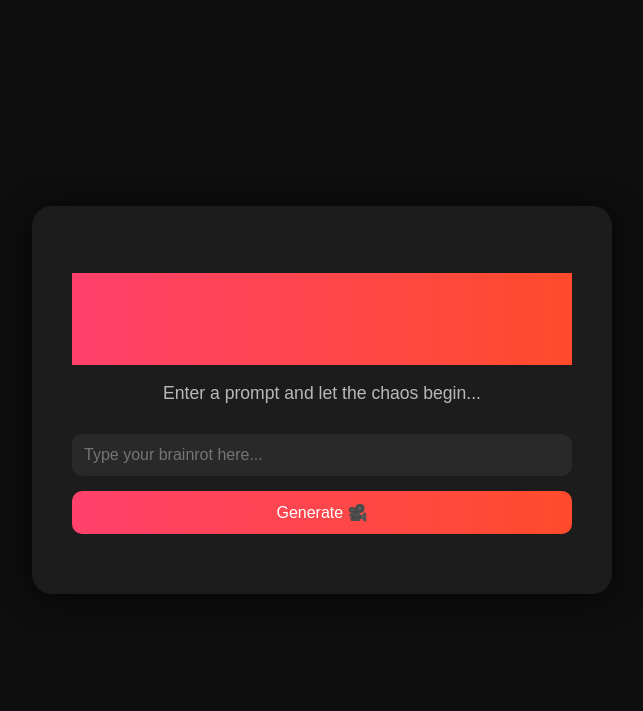
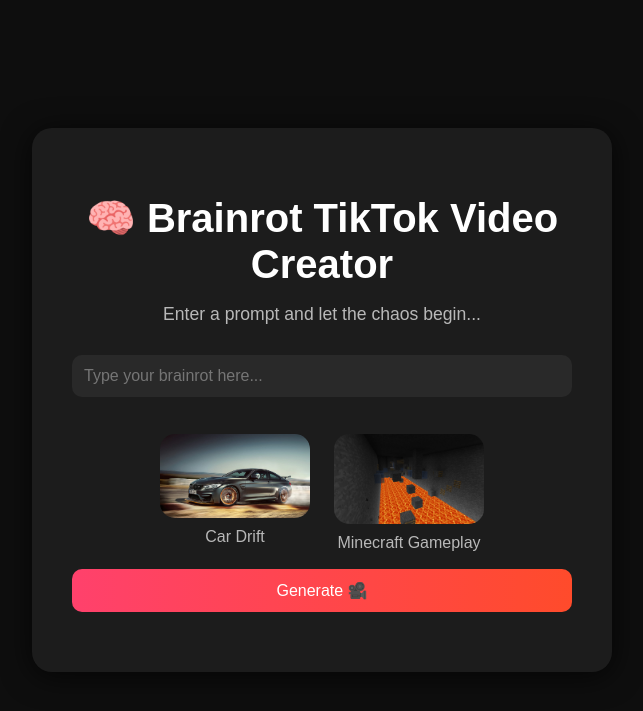
Before and after one commit to Firathubgit/Brainrot-Video-Generator, a Flask app: page / in a window 1280 px wide. Shown: the top 711 px of the page, without its empty margins (318-961 px from the left). Run offline with Flask 3, Linux system fonts and the light colour scheme.

Commit message:
Added video option sleection and more stuff.

```diff
--- a/app.py
+++ b/app.py
@@ -19,27 +19,31 @@ def index():
 @app.route("/generate", methods=["POST"])
 def generate():
     try:
-        # Get the user's input prompt from the request
+        # Get user's input prompt and video selection from the request
         data = request.json
         user_prompt = data.get("prompt", "")
+        video_choice = data.get("video_choice", "minecraft_gameplay1.mp4")  # Default video if none is selected
+
         if not user_prompt.strip():
             return jsonify({"error": "No prompt provided"}), 400
 
-        # Step 1: Use ChatGPT to generate a story
+        # Step 1: Generate story text using ChatGPT
         story_text = generate_story(user_prompt)
 
-        # Step 2: Convert the story text to audio with ElevenLabs
+        # Step 2: Convert story text to audio using ElevenLabs
         audio_filename = f"audio_{uuid.uuid4()}.mp3"
         audio_path = os.path.join(OUTPUT_FOLDER, audio_filename)
         generate_audio(story_text, output_file=audio_path)
 
-        # Step 3: Use Whisper to transcribe the audio and get timestamps
+        # Step 3: Transcribe audio using Whisper
         text_segments = transcribe_audio_with_whisper(audio_path)
 
-        # Step 4: Use MoviePy to create the final video
+        # Step 4: Dynamically set video based on user choice
         video_filename = f"video_{uuid.uuid4()}.mp4"
         video_path = os.path.join(OUTPUT_FOLDER, video_filename)
-        gameplay_path = "content/videoplayback.mp4"  # Path to your gameplay video
+        gameplay_path = os.path.join("content", video_choice)
+
+        # Step 5: Create final video
         create_video_with_synced_text(
             video_path=gameplay_path,
             audio_path=audio_path,
@@ -47,7 +51,7 @@ def generate():
             output_path=video_path
         )
 
-        # Step 5: Return the video URL
+        # Step 6: Return the video URL
         return jsonify({"video_url": f"/download/{video_filename}"})
     except Exception as e:
         print(f"Error: {e}")
--- a/static/style.css
+++ b/static/style.css
@@ -21,8 +21,9 @@ body {
 
 h1 {
     font-size: 2.5rem;
-    background: linear-gradient(90deg, #ff416c, #ff4b2b);
-    -webkit-text-fill-color: transparent;
+
+    -webkit-text-fill-color:#ffffff;
+    color: bl;
     margin-bottom: 10px;
 }
 
@@ -104,6 +105,52 @@ button:hover {
     display: none;
 }
 
+/* Video selection grid */
+.video-selection {
+    display: flex;
+    gap: 20px;
+    justify-content: center;
+    margin-top: 20px;
+}
+
+.video-option {
+    position: relative;
+    width: 150px;
+    border-radius: 15px;
+    overflow: hidden;
+    cursor: pointer;
+    transition: transform 0.3s ease, box-shadow 0.3s ease;
+    border: 2px solid transparent;
+}
+
+.video-option img {
+    width: 100%;
+    height: auto;
+    display: block;
+    border-radius: 15px;
+}
+
+/* Hover effect */
+.video-option:hover {
+    transform: scale(1.05);
+    box-shadow: 0 8px 20px rgba(255, 75, 43, 0.5);
+}
+
+/* Selected video style */
+.video-option.selected {
+    border-color: #ff416c;
+    box-shadow: 0 0 20px rgba(255, 65, 108, 0.8);
+}
+
+/* Video label styling */
+.video-option p {
+    text-align: center;
+    margin: 10px 0 0 0;
+    font-size: 1rem;
+    color: #e0e0e0;
+}
+
+
 @keyframes spin {
     to {
         transform: rotate(360deg);
--- a/storygenerator.py
+++ b/storygenerator.py
@@ -17,7 +17,7 @@ def generate_story(prompt_text):
         response = openai.ChatCompletion.create(
             model="gpt-4",  # Or "gpt-4" if you have access
             messages=[
-                {"role": "system", "content": "You are a motivational, insperational person that will make the watcher of you'r tiktok video inspired to make money and persue greatness and their dream car."},
+                {"role": "system", "content": "you are a tiktok video creator. Your videos have content playing behind you and you job is simply creating the story in a redy to voice over state. none off this voiceover, background set detail describing. Just pure script off what the voice over is going to say. The video behind you is not going to chnage under no surcumstance so you are just going to output the script. The theme is probmt based and it can be whatever. Countinues story, no numbers throughout the script which clariyfies parts."},
                 {"role": "user", "content": prompt_text}
             ],
             temperature=0.7,  # Adjust creativity level
--- a/templates/index.html
+++ b/templates/index.html
@@ -1,9 +1,10 @@
+<!DOCTYPE html>
 <html lang="en">
 <head>
     <meta charset="UTF-8">
     <meta name="viewport" content="width=device-width, initial-scale=1.0">
     <title>Brainrot Video Generator</title>
-    <link rel="stylesheet" href="static\style.css">
+    <link rel="stylesheet" href="static/style.css">
 </head>
 <body>
     <div class="container">
@@ -15,6 +16,22 @@
         <main>
             <div class="input-container">
                 <input type="text" id="prompt" placeholder="Type your brainrot here...">
+
+                <!-- Video selection thumbnails -->
+                <div class="video-selection">
+                    <!-- Video Option 1: Car Drift -->
+                    <div class="video-option" data-value="videoplayback.mp4" onclick="selectVideo(this)">
+                        <img src="static/previews/BmwDrift.jpg" alt="Car Drift">
+                        <p>Car Drift</p>
+                    </div>
+
+                    <!-- Video Option 2: Minecraft Gameplay -->
+                    <div class="video-option" data-value="minecraft_gameplay2.mp4" onclick="selectVideo(this)">
+                        <img src="static/previews/MinecraftParkour.png" alt="Minecraft Gameplay">
+                        <p>Minecraft Gameplay</p>
+                    </div>
+                </div>
+
                 <button onclick="generateVideo()">Generate 🎥</button>
             </div>
 
@@ -26,15 +43,39 @@
     </div>
 
     <script>
+        let selectedVideo = null;
+
+        // Highlight the selected video
+        function selectVideo(element) {
+            // Remove 'selected' class from all options
+            document.querySelectorAll('.video-option').forEach(option => {
+                option.classList.remove('selected');
+            });
+
+            // Add 'selected' class to the clicked option
+            element.classList.add('selected');
+
+            // Store the selected video value
+            selectedVideo = element.getAttribute('data-value');
+        }
+
+        // Send video generation request to the backend
         async function generateVideo() {
             const prompt = document.getElementById("prompt").value.trim();
             const spinner = document.getElementById("loading-spinner");
 
+            // Input validations
             if (!prompt) {
                 alert("Please enter a prompt!");
                 return;
             }
 
+            if (!selectedVideo) {
+                alert("Please select a background video!");
+                return;
+            }
+
+            // Show loading status
             document.getElementById("status").innerText = "Generating your masterpiece... Please wait.";
             spinner.classList.remove("hidden");
 
@@ -44,11 +85,12 @@
                     headers: {
                         "Content-Type": "application/json"
                     },
-                    body: JSON.stringify({ prompt })
+                    body: JSON.stringify({ prompt, video_choice: selectedVideo })
                 });
 
                 const data = await response.json();
                 if (response.ok) {
+                    // Show download link if successful
                     document.getElementById("status").innerText = "Done! Ready for download.";
                     document.getElementById("download").innerHTML = `
                         <a href="${data.video_url}" download="brainrot_video.mp4" class="download-btn">Download Video 🎬</a>
```
Also changed, not shown: static/previews/BmwDrift.jpg (added), static/previews/MinecraftParkour.png (added), 8 other files.
